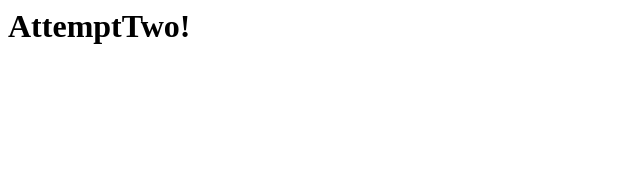
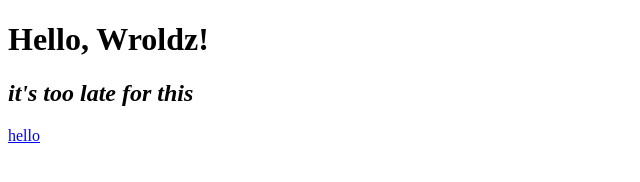
Before and after one commit to emmhardt/myWebpage2, a plain HTML site: page index.html in a window 1280 px wide. Shown: the whole page, without its empty margins (0-640 px from the left). Drawn offline with Linux system fonts and the light colour scheme.

Commit message:
Add files via upload
messing around a bit

```diff
--- a/index.html
+++ b/index.html
@@ -1 +1,12 @@
-<h1>AttemptTwo!</h1>
+<!DOCTYPE html>
+<html>
+	<head>
+		<title>Hello, Wrold!</title>
+	</head>
+	<body>
+		<h1>Hello, Wroldz!</h1>
+		<h2><em>it's too late for this</em></h2>
+		<a href="https://www.w3schools.com/TAGs/">hello</a>
+		<h2>
+	</body>
+</html>
```
